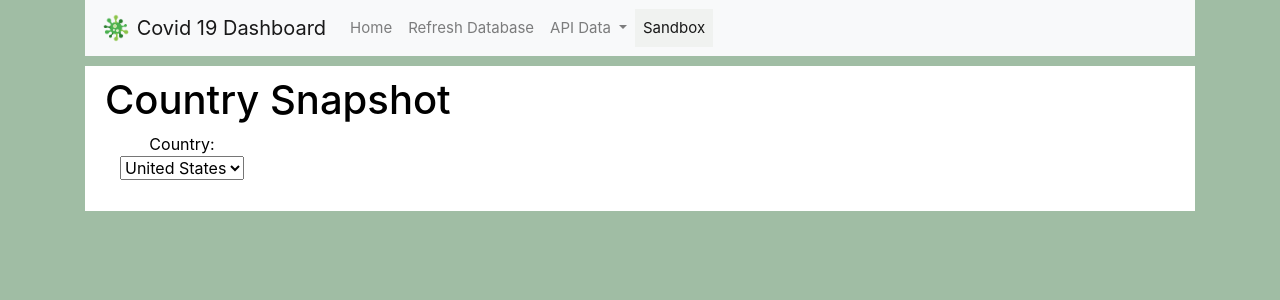
After one commit to gabprado/covid_19, a Flask app: page /sandbox in a window 1280 px wide. The commit adds this page. Shown: the top 300 px of the page. Run offline with Flask 2, Linux system fonts and the light colour scheme; data that the repository does not hold is empty; parts of the project's set-up code (start-up, migrations or seed data) failed here and were passed over; some libraries are stand-ins or nearby versions.

Commit message:
Fixed#2, ;fixed country snapshot plot

```diff
--- a/app.py
+++ b/app.py
@@ -10,7 +10,7 @@ from flask_sqlalchemy import SQLAlchemy
 
 app = Flask(__name__)
 app.config["SQLALCHEMY_DATABASE_URI"] = (
-    os.environ.get("JAWSDB_URL", "") or "sqlite:///Data/covid19.sqlite"
+    os.environ.get("JAWSDB_URL", "") or "sqlite:///Stage/Data/covid19.sqlite"
 )
 db = SQLAlchemy(app)
 
@@ -29,17 +29,28 @@ def index():
     return result
 
 
-@app.route("/country_snapshot")
+@app.route("/sandbox")
 def country_snapshot():
-    result = render_template("country_snapshot.html")
+    result = render_template("sandbox.html")
     return result
 
+@app.route("/country_list")
+def get_country_list():
+    qry = (
+        session.query(global_data.Country_Region)
+        .distinct()
+        .order_by(global_data.Country_Region)
+        .statement
+    )
+    df = pd.read_sql_query(qry, db.engine).rename(columns={"Country_Region": "Country"})
+    data = {"Country": df.Country.values.tolist()}
+    return jsonify(data)
 
-@app.route("/global_data/<country>/<data_point>")
-def get_country_data(country, data_point):
+@app.route("/global_data/<country>")
+def get_country_data(country):
     qry = (
         session.query(
-            global_data.ID,
+            # global_data.ID,
             global_data.Country_Region,
             global_data.Date,
             func.sum(global_data.Confirmed_Cases),
@@ -47,16 +58,36 @@ def get_country_data(country, data_point):
             func.sum(global_data.Recovered),
         )
         .filter(global_data.Country_Region == country)
-        .group_by(global_data.ID, global_data.Country_Region, global_data.Date)
-        .order_by(global_data.ID)
+        .group_by( global_data.Country_Region, global_data.Date)
     ).statement
-    country_results = pd.read_sql_query(qry, db.engine)
+    df = pd.read_sql_query(qry, db.engine).rename(
+    columns={
+        "Country_Region": "Country",
+        "sum_1": "Confirmed",
+        "sum_2": "Deaths",
+        "sum_3": "Recovered",
+    })
+    df["Date"] = pd.to_datetime(df["Date"]).dt.strftime("%Y-%m-%d")
+    df = df.sort_values(by=["Date"])
+    df["Deltas_Confirmed"] = df.Confirmed.diff()
+    df["Five_Day_Avg_Confirmed"] = df.Deltas_Confirmed.rolling(window = 5).mean()
+    df["Deltas_Deaths"] = df.Deaths.diff()
+    df["Five_Day_Avg_Deaths"] = df.Deltas_Deaths.rolling(window = 5).mean()
+    df["Deltas_Recovered"] = df.Recovered.diff()
+    df["Five_Day_Avg_Recovered"] = df.Deltas_Recovered.rolling(window = 5).mean()
+    df = df.fillna(0)
     data = {
-        "Date": country_results.Date.values.tolist(),
-        "Confirmed_Cases": country_results.sum_1.values.tolist(),
-        "Deaths": country_results.sum_2.values.tolist(),
-        "Recovered": country_results.sum_3.values.tolist(),
-    }
+        "Date": df.Date.values.tolist(),
+        "Confirmed_Cases": df.Confirmed.values.tolist(),
+        "Deltas_Confirmed": df.Deltas_Confirmed.values.tolist(),
+        "Five_Day_Avg_Confirmed": df.Five_Day_Avg_Confirmed.values.tolist(),
+        "Deaths": df.Deaths.values.tolist(),
+        "Deltas_Deaths": df.Deltas_Deaths.values.tolist(),
+        "Five_Day_Avg_Deaths": df.Five_Day_Avg_Deaths.values.tolist(),
+        "Recovered": df.Recovered.values.tolist(),
+        "Deltas_Recovered": df.Deltas_Recovered.values.tolist(),
+        "Five_Day_Avg_Recovered": df.Five_Day_Avg_Recovered.values.tolist(),
+        }
     return jsonify(data)
 
 
--- /dev/null
+++ b/static/assets/css/style.css
@@ -0,0 +1,40 @@
+body{
+    background-color: #A0BDA4;
+}
+.navbar{
+    background-color: #FFFFFF;
+    font-size: 15px;
+}
+.active, .dropdown-menu .dropdown-item:active a:hover{
+    background-color: #F0F2F0;
+}
+.dropdown-item{
+    color: #000000 ;
+}
+.dropdown .dropdown-menu .dropdown-item:active, .dropdown .dropdown-menu .dropdown-item:hover{
+    background-color: #A0BDA4;
+}
+a{
+    color: #000000;
+    font-size: 15px;
+}
+.nav-link:hover{
+    background-color:  #A0BDA4;
+   }
+.jumbotron {
+    background-image: url("../img/covid_jumbotron.jpg");
+    background-size: cover;
+    height: 100%;
+  }
+.content{
+    margin-top: 10px;
+    margin-bottom: 62px;
+    padding: 10px 20px 15px;
+    color:black;
+    background-color: #FFFFFF;
+  }
+  p{
+    color: #000000;
+    font-family: Arial, Helvetica, sans-serif;
+    font-size: 17px;
+   }
--- a/static/js/country_snapshot.js
+++ b/static/js/country_snapshot.js
@@ -1,16 +1,81 @@
-function buildCountrySnapshot(country, dataPoint) {
-    d3.json(`/global_data/${country}/${dataPoint}`).then((country_data) => {
+const countrySelect = d3.select("#country")
+
+function get_country_options() {
+    d3.json("country_list").then((data) => {
+        let countries = data.Country.filter(function(value, index, self) {
+            return index == self.indexOf(value)
+        })
+        countries.forEach(sv => {
+            if (sv != "US") {
+                const selectOption = countrySelect.append("option")
+                selectOption.text(sv)
+                selectOption.property("value", sv)
+            }
+        })
+    })
+}
+
+function updateFilters() {
+    const changedElement = d3.select(this).select("select");
+    const elementValue = changedElement.property("value");
+    buildCountrySnapshot(elementValue)
+}
+
+function buildCountrySnapshot(country, metric) {
+    d3.json(`/global_data/${country}`).then((country_data) => {
+        if (metric === "deaths") {
+            avgDataPoint = country_data.Five_Day_Avg_Deaths
+            actualDataPoint = country_data.Deltas_Deaths
+            plotTag = "snapshot_deaths"
+            yAxisLabel = "New Deaths"
+        } else if (metric === "recovered") {
+            avgDataPoint = country_data.Five_Day_Avg_Recovered
+            actualDataPoint = country_data.Deltas_Recovered
+            plotTag = "snapshot_recovered"
+            yAxisLabel = "New Recovered"
+        } else {
+            avgDataPoint = country_data.Five_Day_Avg_Confirmed
+            actualDataPoint = country_data.Deltas_Confirmed
+            plotTag = "snapshot_confirmed"
+            yAxisLabel = "Confirmed New Cases"
+        }
         let trace1 = {
             x: country_data.Date,
-            y: country_data.Confirmed_Cases,
+            y: avgDataPoint,
+            marker: {
+                color: "#024F0C"
+            },
+            name: "Five Day Moving Average",
+            type: "scatter"
+        };
+        let trace2 = {
+            x: country_data.Date,
+            y: actualDataPoint,
+            marker: {
+                color: "#A0BDA4"
+            },
+            name: "Actual Data",
             type: "bar"
+        };
+        let layout = {
+            yaxis: {
+                title: yAxisLabel
+            },
+            legend: {
+                x: 0,
+                y: -.15,
+                orientation: "h"
+            }
         }
-        let data = [trace1]
-        Plotly.newPlot("country_snapshot", data)
-        console.log(country_data)
-     console.log(country_data.Date)
-    console.log(country_data.Confirmed_Cases)
+
+        let data = [trace1, trace2]
+        Plotly.newPlot(plotTag, data, layout)
+
     })
 
 };
-buildCountrySnapshot("US","Confirmed_Cases")
+d3.selectAll(".filter").on("change", updateFilters)
+buildCountrySnapshot("US", "confirmed")
+buildCountrySnapshot("US", "deaths")
+buildCountrySnapshot("US", "recovered")
+get_country_options()
--- /dev/null
+++ b/templates/sandbox.html
@@ -0,0 +1,105 @@
+<!DOCTYPE html>
+<html lang="en">
+<head>
+    <meta charset="UTF-8">
+    <meta name="viewport" content="width=device-width, initial-scale=1.0">
+    <title>Covid-19 Dashboard</title>
+    <link rel="stylesheet" href="https://stackpath.bootstrapcdn.com/bootstrap/4.4.1/css/bootstrap.min.css" integrity="sha384-Vkoo8x4CGsO3+Hhxv8T/Q5PaXtkKtu6ug5TOeNV6gBiFeWPGFN9MuhOf23Q9Ifjh" crossorigin="anonymous">
+    <link rel="stylesheet" href="{{ url_for('static', filename='assets/css/style.css') }}">
+</head>
+<body>
+    <div class="container">
+        <nav class="navbar navbar-expand-lg navbar-light bg-light">
+            <a class="navbar-brand" href="#">
+                <img src="{{ url_for('static', filename='assets/img/virus.png') }}" width="30" height="30" class="d-inline-block align-top" alt="">
+                Covid 19 Dashboard
+            </a>
+            <button class="navbar-toggler" type="button" data-toggle="collapse" data-target="#navbarSupportedContent" aria-controls="navbarSupportedContent" aria-expanded="false" aria-label="Toggle navigation">
+              <span class="navbar-toggler-icon"></span>
+            </button>
+
+            <div class="collapse navbar-collapse" id="navbarSupportedContent">
+              <ul class="navbar-nav mr-auto">
+                <li class="nav-item">
+                  <a class="nav-link" href="/">Home <span class="sr-only">(current)</span></a>
+                </li>
+                <li class="nav-item">
+                  <a class="nav-link" href="/import_data">Refresh Database</a>
+                </li>
+                <li class="nav-item dropdown">
+                  <a class="nav-link dropdown-toggle" href="#" id="navbarDropdown" role="button" data-toggle="dropdown" aria-haspopup="true" aria-expanded="false">
+                    API Data
+                  </a>
+                  <div class="dropdown-menu" aria-labelledby="navbarDropdown">
+                    <a class="dropdown-item" href="/global_data">Global Data</a>
+                    <a class="dropdown-item" href="/global_data/US">Country Snapshot</a>
+                </li>
+                <li class="nav-item active">
+                  <a class="nav-link" href="/sandbox">Sandbox</a>
+                </li>
+              </ul>
+            </div>
+          </nav>
+    </div>
+    <div class="container">
+        <div class = content>
+            <h1 class="display-5">Country Snapshot</h1>
+            <div id = filter_box>
+                <div class="col-md-12">
+                    <form class="form-inline">
+                        <div class= "filter">
+                            <label for="country">Country:</label>
+                            <select id="country">
+                                <option value = "US" selected>United States</option>
+                            </select>
+                        </div>
+                      </form>
+                </div>
+            </div>
+            <div class="col-md-12">
+                <p id = "snapshot_text">
+
+                </p>
+
+            </div>
+            <div class="container">
+                <div class="row">
+                    <div class ="col-md-12">
+                        <div id="snapshot_confirmed"></div>
+                    </div>
+                </div>
+                <div class ="row">
+                    <div class="col-md-6">
+                        <div id="snapshot_deaths"></div>
+                    </div>
+                    <div class="col-md-6">
+                        <div id="snapshot_recovered"></div>
+                    </div>
+                </div>
+            </div>
+        </div>
+    </div>
+
+
+
+
+
+
+
+    <footer class="footer">
+
+    </footer>
+
+
+
+
+
+
+    <script src="https://code.jquery.com/jquery-3.4.1.slim.min.js" integrity="sha384-J6qa4849blE2+poT4WnyKhv5vZF5SrPo0iEjwBvKU7imGFAV0wwj1yYfoRSJoZ+n" crossorigin="anonymous"></script>
+    <script src="https://cdn.jsdelivr.net/npm/popper.js@1.16.0/dist/umd/popper.min.js" integrity="sha384-Q6E9RHvbIyZFJoft+2mJbHaEWldlvI9IOYy5n3zV9zzTtmI3UksdQRVvoxMfooAo" crossorigin="anonymous"></script>
+    <script src="https://stackpath.bootstrapcdn.com/bootstrap/4.4.1/js/bootstrap.min.js" integrity="sha384-wfSDF2E50Y2D1uUdj0O3uMBJnjuUD4Ih7YwaYd1iqfktj0Uod8GCExl3Og8ifwB6" crossorigin="anonymous"></script>
+    <script src="https://cdnjs.cloudflare.com/ajax/libs/d3/5.5.0/d3.js"></script>
+    <script src="https://cdn.plot.ly/plotly-latest.min.js"></script>
+    <script src="{{ url_for('static', filename='js/country_snapshot.js') }}"></script>
+</body>
+</html>
```
Also changed, not shown: templates/assets/css/style.css (deleted, +0 -35 lines), templates/index.html (+9 -15 lines), static/assets/img/covid_jumbotron.jpg (added), static/assets/img/virus.png (renamed from templates/assets/img/virus.png), templates/old_junk.html (renamed from templates/country_snapshot.html), 2 other files.
